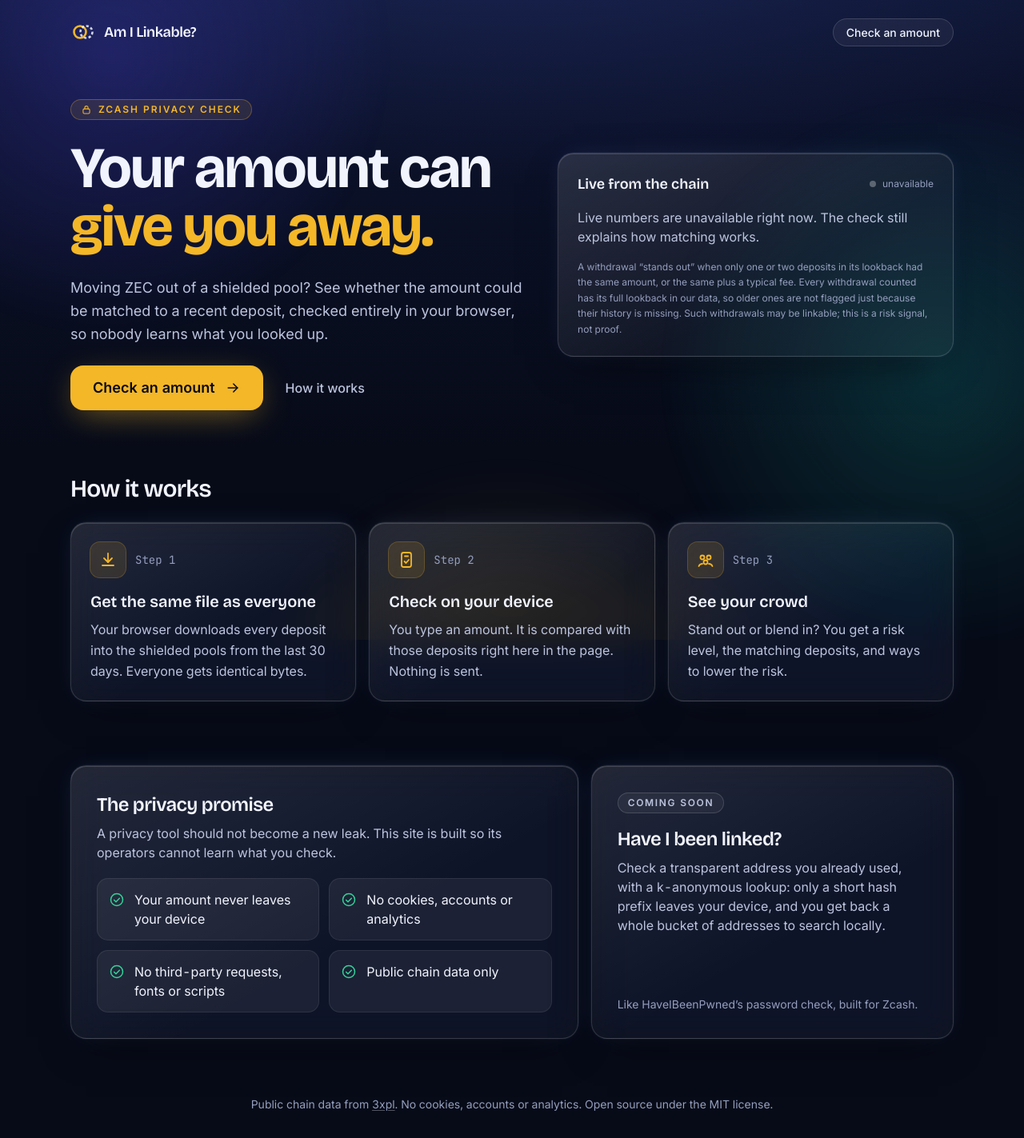
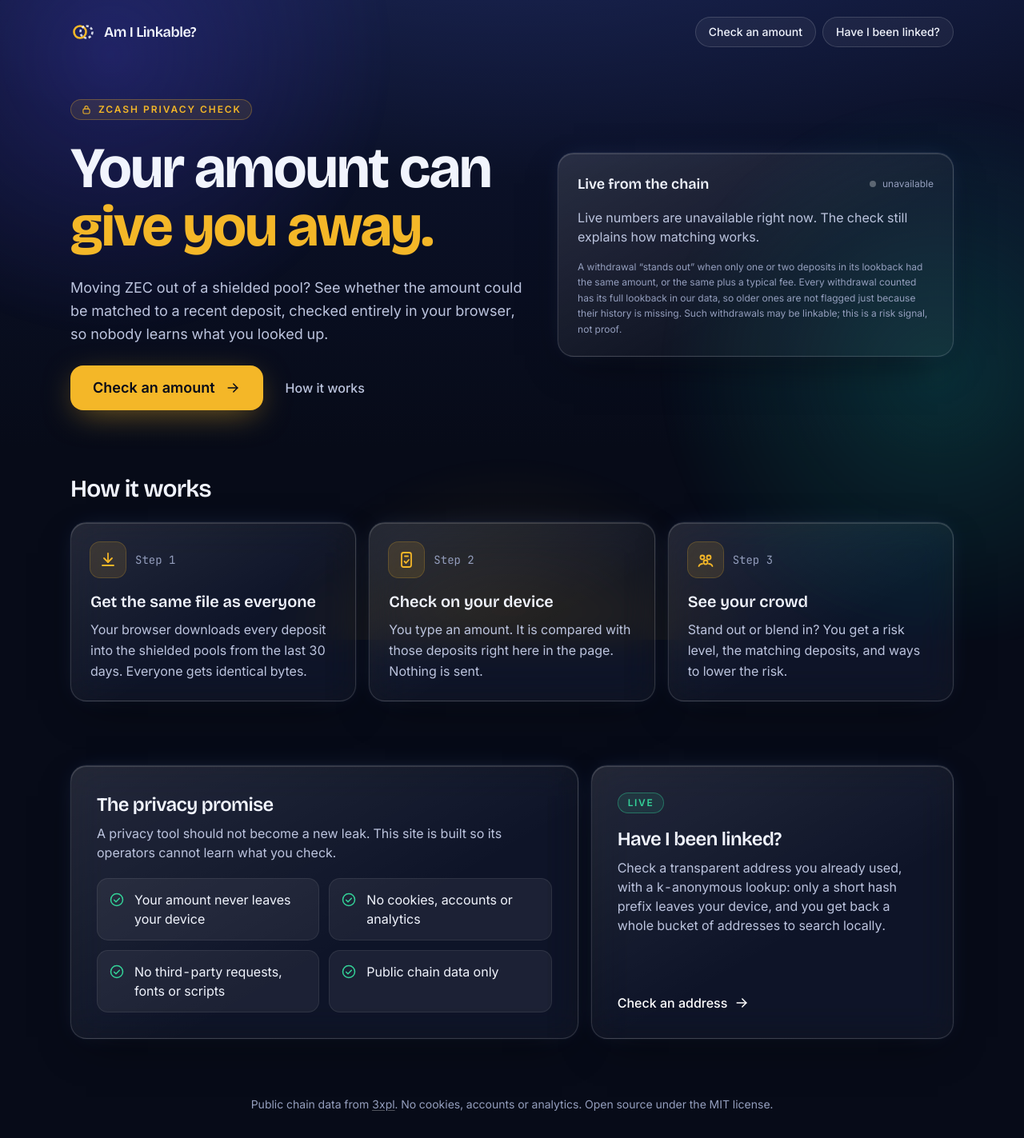
Before and after one commit to Adeolu05/am-i-linkable, a Next.js app in the folder apps/web/: page / in a window 1280 px wide. Shown: the whole page at 80% size. Built offline with nearby package versions, Linux system fonts and the light colour scheme; no server answers.

Commit message:
feat(web): nav links to both tools, home card for Have I been linked? is live

```diff
--- a/apps/web/app/layout.tsx
+++ b/apps/web/app/layout.tsx
@@ -38,16 +38,23 @@ export default function RootLayout({ children }: { children: React.ReactNode })
         <header className="mx-auto flex w-full max-w-6xl items-center justify-between gap-4 px-4 pt-5 sm:px-6">
           <Link href="/" prefetch={false} className="group flex items-center gap-2.5 rounded-full py-1 pr-2">
             <LogoMark className="h-8 w-8" />
-            <span className="font-display text-lg font-semibold tracking-tight">Am I Linkable?</span>
+            <span className="font-display text-base font-semibold tracking-tight sm:text-lg">Am I Linkable?</span>
           </Link>
-          <nav aria-label="Main">
-            <Link
-              href="/check"
-              prefetch={false}
-              className="rounded-full border border-white/15 bg-white/5 px-4 py-2 text-sm font-medium text-ink transition hover:border-gold/60 hover:text-white"
-            >
-              Check an amount
-            </Link>
+          <nav aria-label="Main" className="flex items-center gap-2">
+            {[
+              ["/check", "Check an amount", "Amount"],
+              ["/linked", "Have I been linked?", "Address"],
+            ].map(([href, full, short]) => (
+              <Link
+                key={href}
+                href={href!}
+                prefetch={false}
+                className="rounded-full border border-white/15 bg-white/5 px-3 py-2 text-sm font-medium text-ink transition hover:border-gold/60 hover:text-white sm:px-4"
+              >
+                <span className="sm:hidden">{short}</span>
+                <span className="hidden sm:inline">{full}</span>
+              </Link>
+            ))}
           </nav>
         </header>
         <div id="main" className="flex flex-1 flex-col">
--- a/apps/web/app/page.tsx
+++ b/apps/web/app/page.tsx
@@ -93,12 +93,17 @@ export default function Home() {
             ))}
           </ul>
         </div>
-        <div className="glass flex flex-col justify-between gap-6 p-6 sm:p-8" aria-labelledby="soon">
+        <Link
+          href="/linked"
+          prefetch={false}
+          className="glass group flex flex-col justify-between gap-6 p-6 transition hover:border-gold/50 sm:p-8"
+          aria-labelledby="linked-card"
+        >
           <div>
-            <p className="inline-flex rounded-full border border-white/15 bg-white/5 px-3 py-1 text-xs font-semibold uppercase tracking-[0.14em] text-ink-muted">
-              Coming soon
+            <p className="inline-flex rounded-full border border-risk-low/40 bg-risk-low/10 px-3 py-1 text-xs font-semibold uppercase tracking-[0.14em] text-risk-low">
+              Live
             </p>
-            <h2 id="soon" className="mt-4 font-display text-2xl font-semibold tracking-tight">
+            <h2 id="linked-card" className="mt-4 font-display text-2xl font-semibold tracking-tight">
               Have I been linked?
             </h2>
             <p className="mt-2 text-ink-muted">
@@ -106,8 +111,11 @@ export default function Home() {
               leaves your device, and you get back a whole bucket of addresses to search locally.
             </p>
           </div>
-          <p className="text-sm text-ink-faint">Like HaveIBeenPwned&rsquo;s password check, built for Zcash.</p>
-        </div>
+          <p className="inline-flex items-center gap-2 font-medium text-white">
+            Check an address
+            <ArrowRightIcon className="h-5 w-5 transition group-hover:translate-x-1" />
+          </p>
+        </Link>
       </section>
     </main>
   );
```
